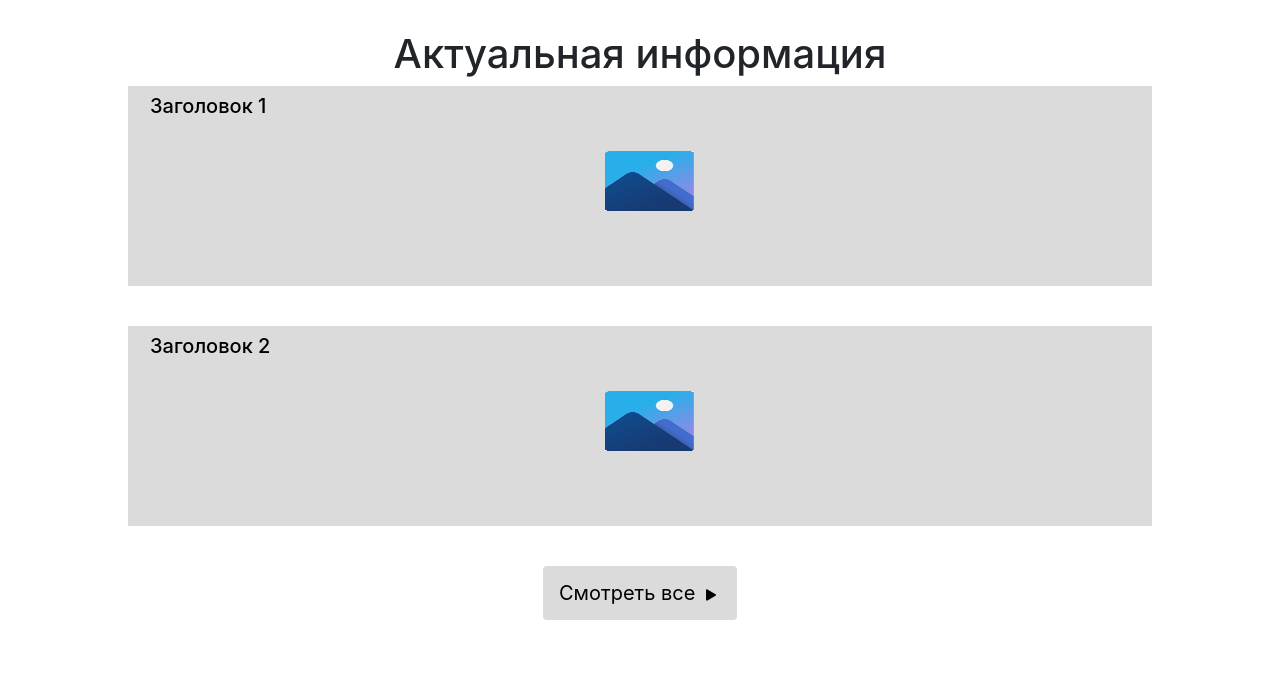
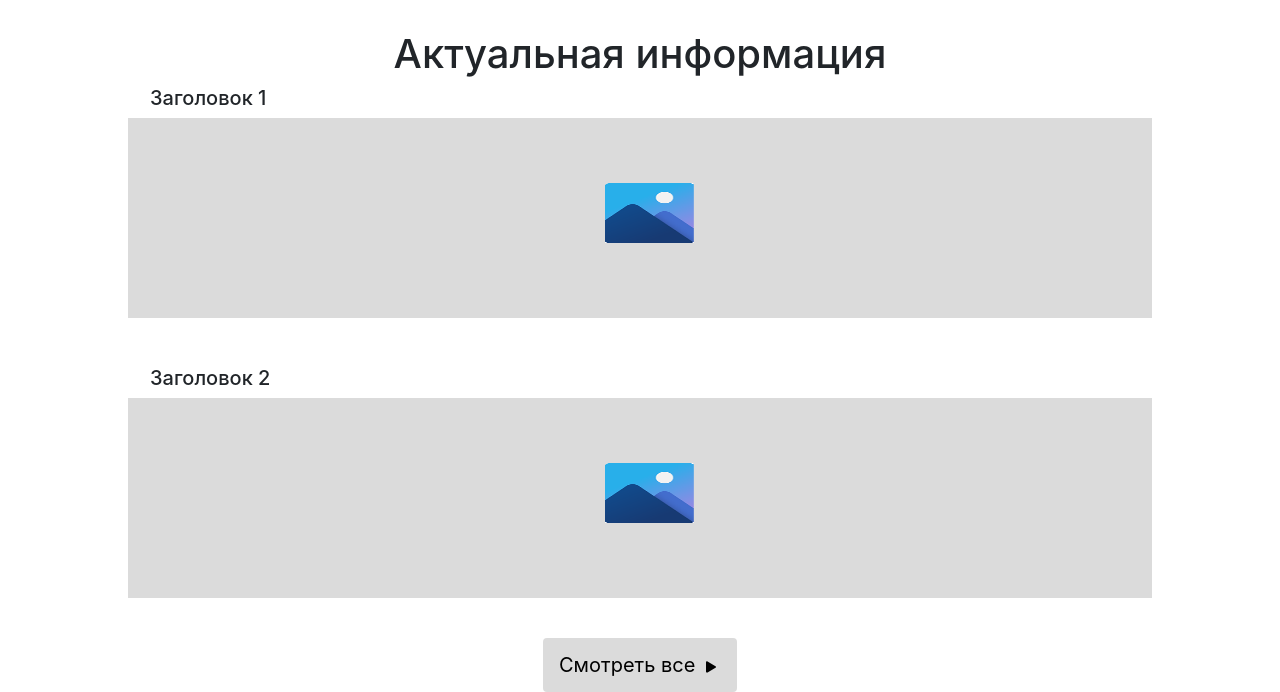
Before and after one commit to alisherfw/front-end, a plain HTML site: page index.html in a window 1280 px wide. Shown: the part 767-1459 px from the top of the page. Before the commit the page ends 1387 px from the top, so only its background shows below. Drawn offline with nearby package versions, Linux system fonts and the light colour scheme.

Commit message:
navbar bug fixed

```diff
--- a/index.html
+++ b/index.html
@@ -91,21 +91,21 @@
 			<h1 style="text-align: center;"> Актуальная информация </h1>
 
 			<div class="information">
-				<h5 style="position: absolute; top: 8px; left: 150px;">
+				<h5>
 					Заголовок 1
 				</h5>
 				<img class="no-img" src="img/no-img.png">
 			</div>
 			<p> </p> <br>
 			<div class="information">
-				<h5 style="position: absolute; top: 8px; left: 150px;">
+				<h5>
 					Заголовок 2
 				</h5>
 				<img class="no-img" src="img/no-img.png">
 			</div>
 			<p> </p> <br>
 			<div id="third" class="information">
-				<h5 style="position: absolute; top: 8px; left: 150px;">
+				<h5>
 					Заголовок 3
 				</h5>
 				<img class="no-img" src="img/no-img.png">
--- a/styles/index.css
+++ b/styles/index.css
@@ -10,6 +10,10 @@
 }
 .navbar {
     position: relative;
+    position: -webkit-sticky; /* Safari */
+	position: sticky;
+  	top: 0;
+
 }
 .navbar-img {
     position: relative;
@@ -107,11 +111,13 @@
 }
 .information {
 	width: 100%;
-	position: relative;
-	text-align: center;
-	color: black;
-	align-items: center;
 }
+
+.information h5 {
+	margin-top: 8px;
+	margin-left: 150px;
+}
+
 .no-img {
 	width: 80%;
 	height: 200px;
```
